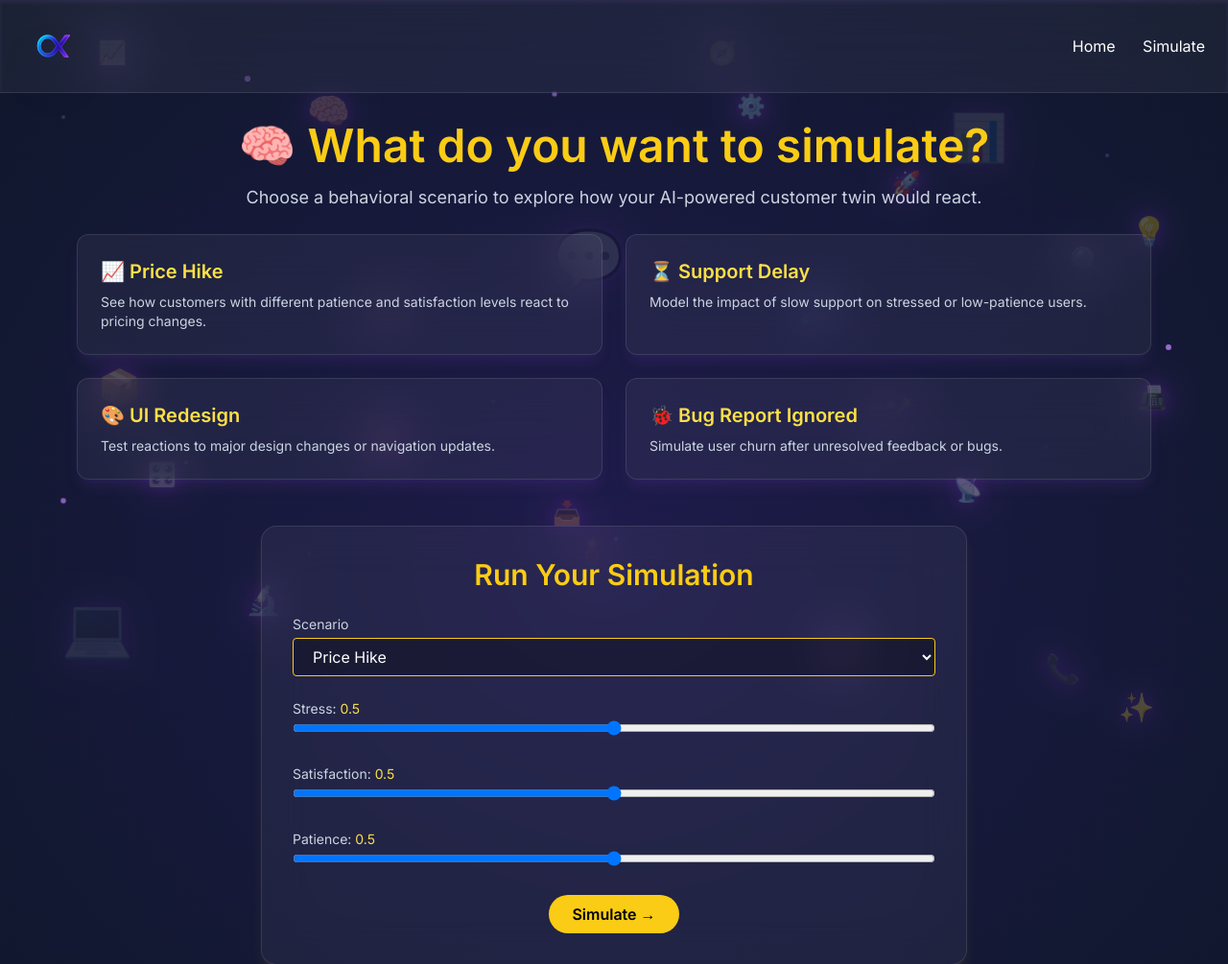
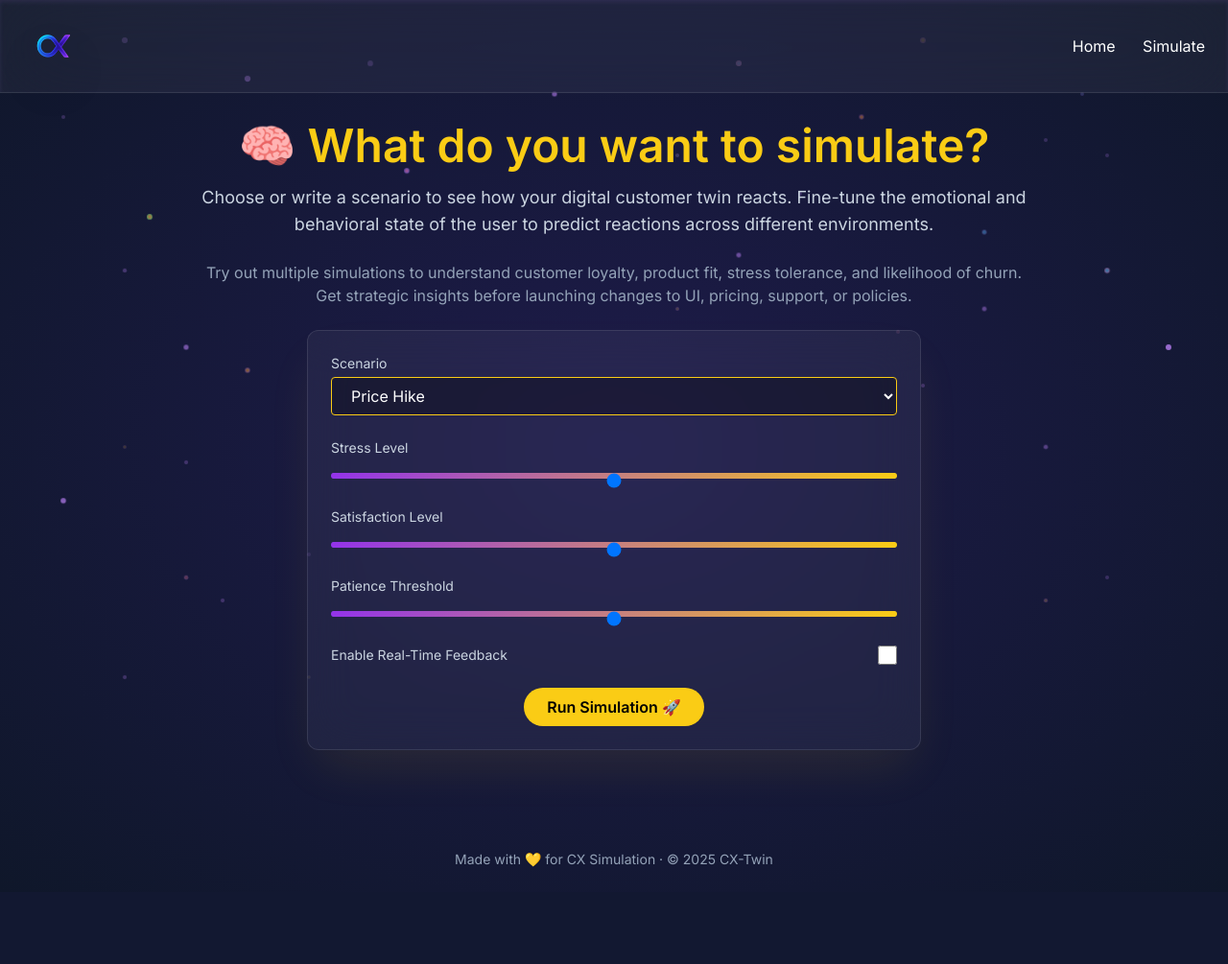
Before and after one commit to harshdeepsingh2005/Perceptra, a Flask app: page /simulate in a window 1280 px wide. Shown: the top 1005 px of the page at 96% size. After the commit the page ends 904 px from the top, so only its background shows below. Run offline with Flask 3, Linux system fonts and the light colour scheme; some libraries are stand-ins or nearby versions.

Commit message:
FRONTEND UPDATE

```diff
--- a/templates/simulate.html
+++ b/templates/simulate.html
@@ -39,12 +39,23 @@
     .emoji-glow {
       animation: floatIcon 6s ease-in-out infinite, pulseGlow 3s ease-in-out infinite;
     }
+    .unique-slider::-webkit-slider-thumb {
+      background-color: #fbbf24;
+      border: 2px solid #facc15;
+      border-radius: 50%;
+      height: 20px;
+      width: 20px;
+    }
+    .unique-slider::-webkit-slider-runnable-track {
+      height: 6px;
+      background: linear-gradient(to right, #9333ea, #facc15);
+      border-radius: 6px;
+    }
   </style>
 </head>
 <body class="text-white min-h-screen overflow-x-hidden relative">
-
-<!-- Glowing Stars -->
   <div class="fixed inset-0 -z-40 pointer-events-none">
+    <!-- Existing and additional stars -->
     <div class="star" style="top:10%; left:20%; animation-delay: 1s;"></div>
     <div class="star" style="top:25%; left:65%; animation-delay: 2.5s;"></div>
     <div class="star" style="top:40%; left:80%; animation-delay: 1.8s;"></div>
@@ -61,38 +72,40 @@
     <div class="star" style="top:20%; left:90%; animation-delay: 2.7s;"></div>
     <div class="star" style="top:52%; left:40%; animation-delay: 2.4s;"></div>
     <div class="star" style="top:65%; left:5%; animation-delay: 1.4s;"></div>
+    <div class="star" style="top:8%; left:30%; animation-delay: 1.3s;"></div>
+    <div class="star" style="top:18%; left:85%; animation-delay: 2.6s;"></div>
+    <div class="star" style="top:33%; left:60%; animation-delay: 1.7s;"></div>
+    <div class="star" style="top:50%; left:75%; animation-delay: 2.9s;"></div>
+    <div class="star" style="top:78%; left:18%; animation-delay: 2.2s;"></div>
+    <div class="star" style="top:92%; left:50%; animation-delay: 3.3s;"></div>
+    <div class="star" style="top:5%; left:10%; animation-delay: 1.1s;"></div>
+    <div class="star" style="top:45%; left:15%; animation-delay: 1.6s;"></div>
+    <div class="star" style="top:75%; left:90%; animation-delay: 2.8s;"></div>
+    <div class="star" style="top:88%; left:10%; animation-delay: 2.2s;"></div>
+
+     <div class="star" style="top:5%; left:75%; animation-delay: 1.2s; background: radial-gradient(circle, #facc15 0%, #9333ea 100%);"></div>
+  <div class="star" style="top:22%; left:33%; animation-delay: 1.4s; background: radial-gradient(circle, #f472b6 0%, #6366f1 100%);"></div>
+  <div class="star" style="top:48%; left:20%; animation-delay: 1.6s; background: radial-gradient(circle, #f59e0b, #8b5cf6);"></div>
+  <div class="star" style="top:30%; left:80%; animation-delay: 1.8s; background: radial-gradient(circle, #38bdf8, #a78bfa);"></div>
+  <div class="star" style="top:75%; left:15%; animation-delay: 2s; background: radial-gradient(circle, #f87171, #c084fc);"></div>
+  <div class="star" style="top:66%; left:45%; animation-delay: 2.2s; background: radial-gradient(circle, #4ade80, #8b5cf6);"></div>
+  <div class="star" style="top:82%; left:68%; animation-delay: 2.4s; background: radial-gradient(circle, #fb923c, #6366f1);"></div>
+  <div class="star" style="top:58%; left:10%; animation-delay: 2.6s; background: radial-gradient(circle, #facc15, #6d28d9);"></div>
+  <div class="star" style="top:12%; left:88%; animation-delay: 2.8s; background: radial-gradient(circle, #93c5fd, #9333ea);"></div>
+  <div class="star" style="top:40%; left:55%; animation-delay: 3s; background: radial-gradient(circle, #fcd34d, #7c3aed);"></div>
+  <div class="star" style="top:8%; left:60%; animation-delay: 1.1s; background: radial-gradient(circle, #a5b4fc, #f472b6);"></div>
+  <div class="star" style="top:28%; left:12%; animation-delay: 1.3s; background: radial-gradient(circle, #fb923c, #4ade80);"></div>
+  <div class="star" style="top:35%; left:90%; animation-delay: 1.5s; background: radial-gradient(circle, #38bdf8, #f472b6);"></div>
+  <div class="star" style="top:15%; left:70%; animation-delay: 1.7s; background: radial-gradient(circle, #f59e0b, #7c3aed);"></div>
+  <div class="star" style="top:62%; left:30%; animation-delay: 1.9s; background: radial-gradient(circle, #8b5cf6, #facc15);"></div>
+  <div class="star" style="top:78%; left:85%; animation-delay: 2.1s; background: radial-gradient(circle, #fcd34d, #9333ea);"></div>
+  <div class="star" style="top:20%; left:55%; animation-delay: 2.3s; background: radial-gradient(circle, #93c5fd, #f472b6);"></div>
+  <div class="star" style="top:50%; left:38%; animation-delay: 2.5s; background: radial-gradient(circle, #4ade80, #9333ea);"></div>
+  <div class="star" style="top:88%; left:25%; animation-delay: 2.7s; background: radial-gradient(circle, #facc15, #6366f1);"></div>
+  <div class="star" style="top:43%; left:73%; animation-delay: 2.9s; background: radial-gradient(circle, #f87171, #c084fc);"></div>
+
   </div>
 
-  <!-- Floating Emojis -->
-  <div class="fixed inset-0 -z-50 pointer-events-none">
-    <div class="absolute text-2xl opacity-30 emoji-glow" style="top:5%; left:8%;">📈</div>
-    <div class="absolute text-4xl opacity-20 emoji-glow animation-delay-200" style="top:12%; left:25%;">🧠</div>
-    <div class="absolute text-5xl opacity-10 emoji-glow animation-delay-400" style="top:15%; right:18%;">📊</div>
-    <div class="absolute text-3xl opacity-25 emoji-glow animation-delay-500" style="top:28%; right:5%;">💡</div>
-    <div class="absolute text-6xl opacity-10 emoji-glow animation-delay-300" style="top:30%; left:45%;">💬</div>
-    <div class="absolute text-3xl opacity-30 emoji-glow animation-delay-500" style="top:38%; right:32%;">🧪</div>
-    <div class="absolute text-2xl opacity-30 emoji-glow animation-delay-600" style="top:12%; left:60%;">⚙️</div>
-    <div class="absolute text-4xl opacity-20 emoji-glow animation-delay-100" style="top:70%; right:50%;">🧍</div>
-    <div class="absolute text-6xl opacity-10 emoji-glow animation-delay-300" style="top:78%; left:5%;">💻</div>
-    <div class="absolute text-3xl opacity-25 emoji-glow animation-delay-400" style="top:90%; right:6%;">✨</div>
-    <div class="absolute text-3xl opacity-20 emoji-glow animation-delay-500" style="top:55%; left:30%;">🎯</div>
-    <div class="absolute text-2xl opacity-30 emoji-glow animation-delay-600" style="top:22%; right:25%;">🚀</div>
-    <div class="absolute text-4xl opacity-25 emoji-glow animation-delay-400" style="top:48%; left:8%;">📦</div>
-    <div class="absolute text-3xl opacity-25 emoji-glow animation-delay-300" style="top:32%; right:10%;">🔍</div>
-    <div class="absolute text-5xl opacity-15 emoji-glow animation-delay-300" style="top:52%; left:70%;">🪄</div>
-    <div class="absolute text-2xl opacity-30 emoji-glow animation-delay-200" style="top:62%; right:20%;">📡</div>
-    <div class="absolute text-3xl opacity-25 emoji-glow animation-delay-100" style="top:76%; left:20%;">🔬</div>
-    <div class="absolute text-3xl opacity-25 emoji-glow animation-delay-500" style="top:82%; right:30%;">🤖</div>
-    <div class="absolute text-2xl opacity-25 emoji-glow animation-delay-200" style="top:65%; left:45%;">📥</div>
-    <div class="absolute text-2xl opacity-30 emoji-glow animation-delay-300" style="top:50%; right:5%;">📠</div>
-    <div class="absolute text-3xl opacity-25 emoji-glow animation-delay-100" style="top:38%; left:30%;">📟</div>
-    <div class="absolute text-2xl opacity-20 emoji-glow animation-delay-200" style="top:5%; right:40%;">🧭</div>
-    <div class="absolute text-2xl opacity-25 emoji-glow animation-delay-300" style="top:60%; left:12%;">🎛️</div>
-    <div class="absolute text-3xl opacity-20 emoji-glow animation-delay-400" style="top:85%; right:12%;">📞</div>
-  </div>
-
-
-  <!-- Navbar -->
   <header class="fixed top-0 left-0 w-full z-50 bg-white/5 backdrop-blur-2xl border-b border-white/10 shadow-inner shadow-purple-400/10">
     <div class="max-w-7xl mx-auto px-6 py-4 flex justify-between items-center">
       <img src="../static/assets/logo.png" alt="CX-Twin Logo" class="h-16 w-auto drop-shadow-2xl" />
@@ -103,77 +116,59 @@
     </div>
   </header>
 
-  <!-- Hero -->
   <section class="pt-32 text-center px-4 max-w-4xl mx-auto">
     <h1 class="text-4xl md:text-5xl font-bold text-yellow-400 mb-4">🧠 What do you want to simulate?</h1>
-    <p class="text-lg text-slate-300 mb-6">Choose a behavioral scenario to explore how your AI-powered customer twin would react.</p>
+    <p class="text-lg text-slate-300 mb-6">Choose or write a scenario to see how your digital customer twin reacts. Fine-tune the emotional and behavioral state of the user to predict reactions across different environments.</p>
+    <p class="text-base text-slate-400 mb-6">Try out multiple simulations to understand customer loyalty, product fit, stress tolerance, and likelihood of churn. Get strategic insights before launching changes to UI, pricing, support, or policies.</p>
   </section>
 
-  <!-- Scenario Cards -->
-  <section class="max-w-6xl mx-auto grid md:grid-cols-2 gap-6 px-4 mb-12">
-    <div class="bg-white/5 backdrop-blur-xl border border-white/10 p-6 rounded-xl shadow-lg shadow-purple-500/10">
-      <h2 class="text-xl font-semibold text-yellow-300 mb-2">📈 Price Hike</h2>
-      <p class="text-slate-300 text-sm">See how customers with different patience and satisfaction levels react to pricing changes.</p>
-    </div>
-    <div class="bg-white/5 backdrop-blur-xl border border-white/10 p-6 rounded-xl shadow-lg shadow-purple-500/10">
-      <h2 class="text-xl font-semibold text-yellow-300 mb-2">⏳ Support Delay</h2>
-      <p class="text-slate-300 text-sm">Model the impact of slow support on stressed or low-patience users.</p>
-    </div>
-    <div class="bg-white/5 backdrop-blur-xl border border-white/10 p-6 rounded-xl shadow-lg shadow-purple-500/10">
-      <h2 class="text-xl font-semibold text-yellow-300 mb-2">🎨 UI Redesign</h2>
-      <p class="text-slate-300 text-sm">Test reactions to major design changes or navigation updates.</p>
-    </div>
-    <div class="bg-white/5 backdrop-blur-xl border border-white/10 p-6 rounded-xl shadow-lg shadow-purple-500/10">
-      <h2 class="text-xl font-semibold text-yellow-300 mb-2">🐞 Bug Report Ignored</h2>
-      <p class="text-slate-300 text-sm">Simulate user churn after unresolved feedback or bugs.</p>
-    </div>
-  </section>
-
-  <!-- Form Section -->
-  <section class="max-w-3xl mx-auto px-4 pb-20">
-    <div class="bg-white/5 backdrop-blur-xl border border-white/10 rounded-2xl p-8 shadow-lg shadow-yellow-400/10">
-      <h2 class="text-3xl font-bold text-yellow-400 mb-6 text-center">Run Your Simulation</h2>
-      <form action="/simulate" method="POST" class="space-y-6">
-
-        <!-- Scenario -->
+  <section class="max-w-2xl mx-auto px-4 pb-20">
+    <form action="/simulate" method="POST" class="space-y-6 bg-white/5 backdrop-blur-xl p-6 rounded-xl shadow-2xl shadow-yellow-400/10 border border-white/10">
       <div>
         <label for="scenario" class="block text-sm text-slate-300 mb-1">Scenario</label>
-          <select name="scenario" id="scenario" required class="w-full px-4 py-2 bg-black/30 text-white rounded border border-yellow-400">
+        <select name="scenario" id="scenario" onchange="toggleCustomScenario()" class="w-full px-4 py-2 bg-black/30 text-white rounded border border-yellow-400">
           <option value="price_hike">Price Hike</option>
           <option value="support_delay">Support Delay</option>
           <option value="ui_redesign">UI Redesign</option>
           <option value="bug_report_ignored">Bug Report Ignored</option>
+          <option value="feature_removed">Feature Removed</option>
+          <option value="custom">Custom Scenario</option>
         </select>
       </div>
-
-        <!-- Sliders with live values -->
-        <div>
-          <label class="block text-sm text-slate-300">Stress: <span id="stressValue" class="text-yellow-300">0.5</span></label>
-          <input type="range" name="stress" min="0" max="1" step="0.01" value="0.5" class="w-full" oninput="stressValue.innerText = this.value">
+      <div id="customScenarioBox" class="hidden">
+        <label for="custom_scenario" class="block text-sm text-slate-300 mb-1">Describe Custom Scenario</label>
+        <input type="text" name="custom_scenario" id="custom_scenario" placeholder="e.g. Loyalty reward revoked" class="w-full px-4 py-2 bg-black/30 text-white rounded border border-yellow-400">
       </div>
       <div>
-          <label class="block text-sm text-slate-300">Satisfaction: <span id="satisfactionValue" class="text-yellow-300">0.5</span></label>
-          <input type="range" name="satisfaction" min="0" max="1" step="0.01" value="0.5" class="w-full" oninput="satisfactionValue.innerText = this.value">
+        <label for="stress" class="block text-sm text-slate-300 mb-1">Stress Level</label>
+        <input type="range" name="stress" id="stress" min="0" max="1" step="0.01" value="0.5" class="w-full unique-slider">
       </div>
       <div>
-          <label class="block text-sm text-slate-300">Patience: <span id="patienceValue" class="text-yellow-300">0.5</span></label>
-          <input type="range" name="patience" min="0" max="1" step="0.01" value="0.5" class="w-full" oninput="patienceValue.innerText = this.value">
+        <label for="satisfaction" class="block text-sm text-slate-300 mb-1">Satisfaction Level</label>
+        <input type="range" name="satisfaction" id="satisfaction" min="0" max="1" step="0.01" value="0.5" class="w-full unique-slider">
       </div>
-
-        <!-- Submit -->
+      <div>
+        <label for="patience" class="block text-sm text-slate-300 mb-1">Patience Threshold</label>
+        <input type="range" name="patience" id="patience" min="0" max="1" step="0.01" value="0.5" class="w-full unique-slider">
+      </div>
+      <div class="flex justify-between items-center">
+        <label class="text-sm text-slate-300">Enable Real-Time Feedback</label>
+        <input type="checkbox" name="realtime" class="w-5 h-5 accent-yellow-400 rounded">
+      </div>
       <div class="text-center">
-          <button type="submit" class="bg-yellow-400 text-black font-bold px-6 py-2 rounded-full hover:bg-yellow-300 transition">
-            Simulate →
-          </button>
+        <button type="submit" class="bg-yellow-400 hover:bg-yellow-300 text-black px-6 py-2 rounded-full font-bold transition">Run Simulation 🚀</button>
       </div>
     </form>
-    </div>
   </section>
-
-  <!-- Footer -->
   <footer class="text-center text-sm text-slate-400 py-6">
-    Made with 💛 for the future of CX · © 2025 CX-Twin
+    Made with 💛 for CX Simulation · © 2025 CX-Twin
   </footer>
-
+  <script>
+    function toggleCustomScenario() {
+      const dropdown = document.getElementById('scenario');
+      const box = document.getElementById('customScenarioBox');
+      box.style.display = dropdown.value === 'custom' ? 'block' : 'none';
+    }
+  </script>
 </body>
 </html>
```
Also changed, not shown: templates/results.html (+191 -0 lines). Lines whose indentation alone changed are shown as unchanged.
